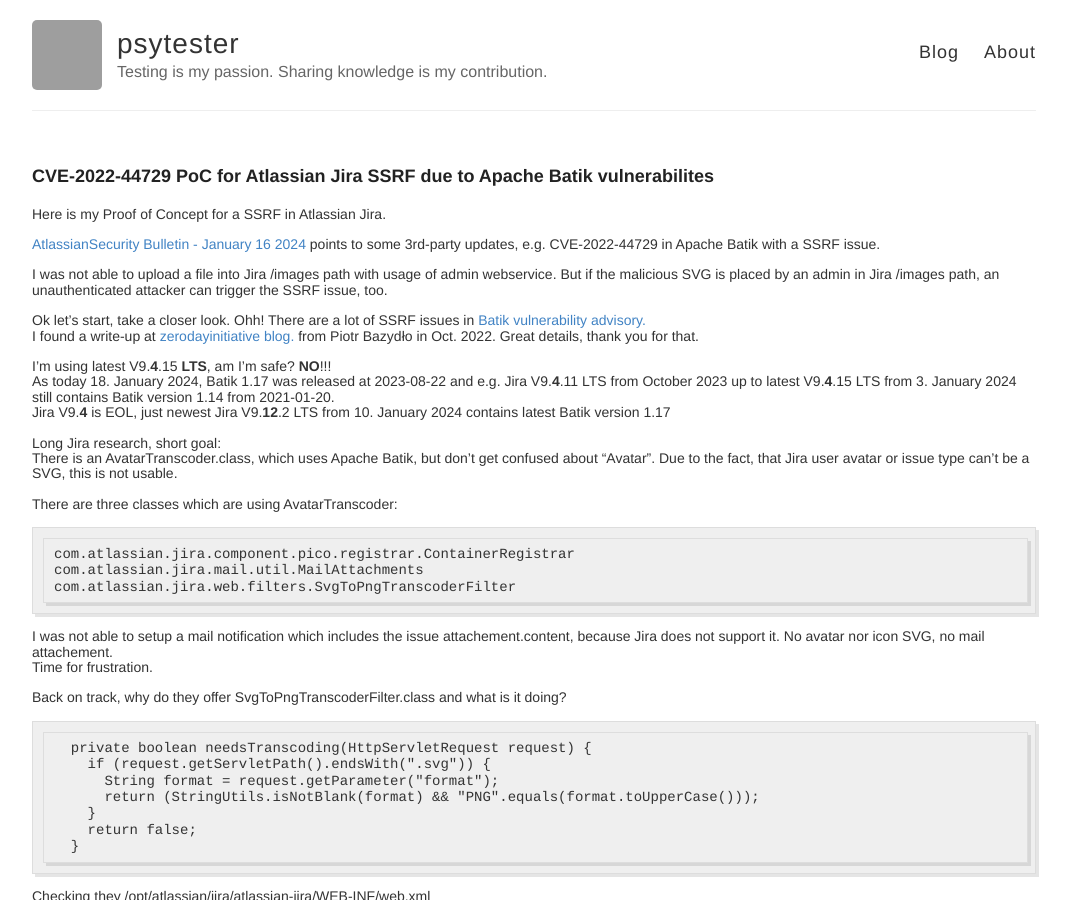
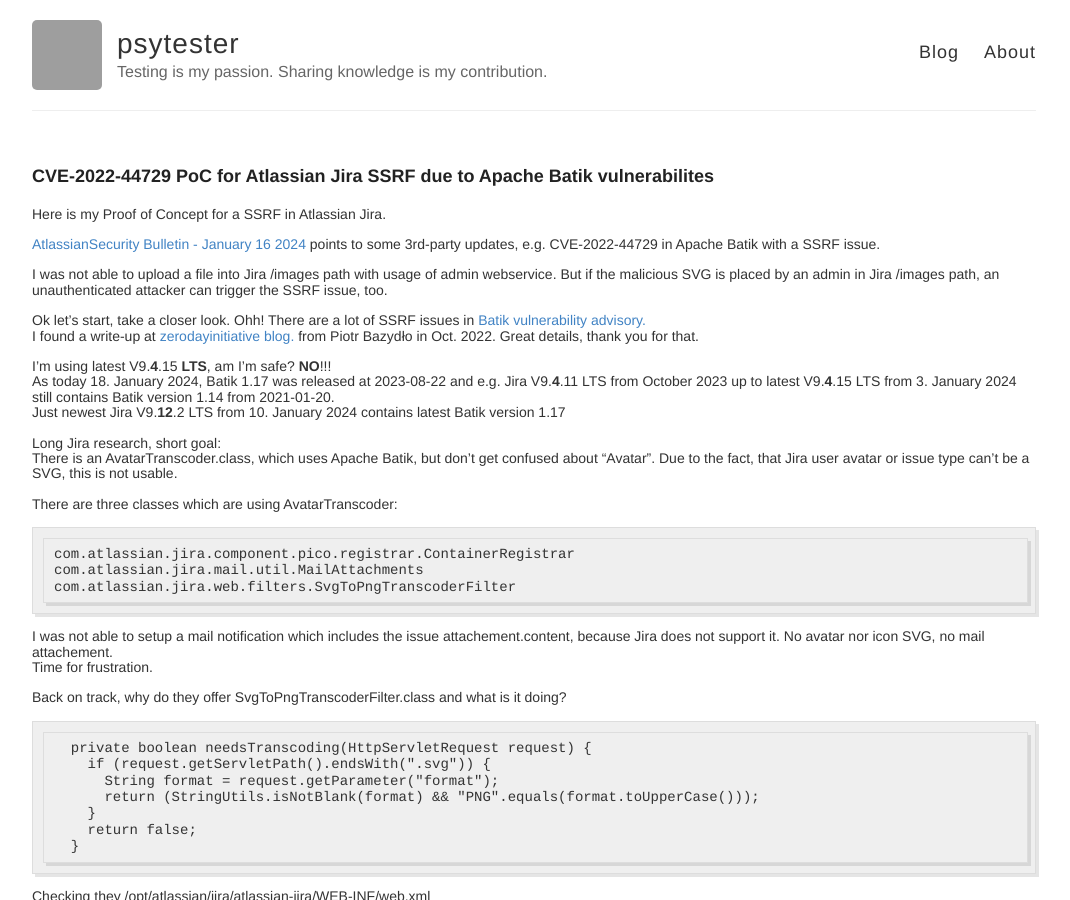
Before and after one commit to psytester/psytester.github.io, a Jekyll site: the page built from _posts/hacking_and_pentests/2024-01-18-Jira_SSRF_at_Batik_CVEs_PoC.md, in a window 1280 px wide and 900 px high. Shown: the whole window, without its empty margins (106-1176 px from the left). Built offline with Jekyll 4.4.1, drawn with Linux system fonts in a browser that asks for light colours; grey boxes are pictures that could not be loaded.

Commit message:
Update 2024-01-18-Jira_SSRF_at_Batik_CVEs_PoC.md

```diff
--- a/_posts/hacking_and_pentests/2024-01-18-Jira_SSRF_at_Batik_CVEs_PoC.md
+++ b/_posts/hacking_and_pentests/2024-01-18-Jira_SSRF_at_Batik_CVEs_PoC.md
@@ -2,7 +2,7 @@
 layout: post
 title:  "CVE-2022-44729 PoC for Atlassian Jira SSRF due to Apache Batik vulnerabilites"
 datetime: 2024-01-18 17:45:00 MET
-last_modified_at: 2024-01-19 10:05:00 MET
+last_modified_at: 2024-01-19 10:10:00 MET
 author: 'psytester'
 ---
 
@@ -17,7 +17,7 @@
 
 I'm using latest V9.**4**.15 **LTS**, am I'm safe? **NO**!!!<br>
 As today 18. January 2024, Batik 1.17 was released at 2023-08-22 and e.g. Jira V9.**4**.11 LTS from October 2023 up to latest V9.**4**.15 LTS from 3. January 2024 still contains Batik version 1.14 from 2021-01-20.<br>
-Jira V9.**4** is EOL, just newest Jira V9.**12**.2 LTS from 10. January 2024 contains latest Batik version 1.17
+Just newest Jira V9.**12**.2 LTS from 10. January 2024 contains latest Batik version 1.17
 
 Long Jira research, short goal:<br>
 There is an AvatarTranscoder.class, which uses Apache Batik, but don't get confused about "Avatar". Due to the fact, that Jira user avatar or issue type can't be a SVG, this is not usable.<br>
```
